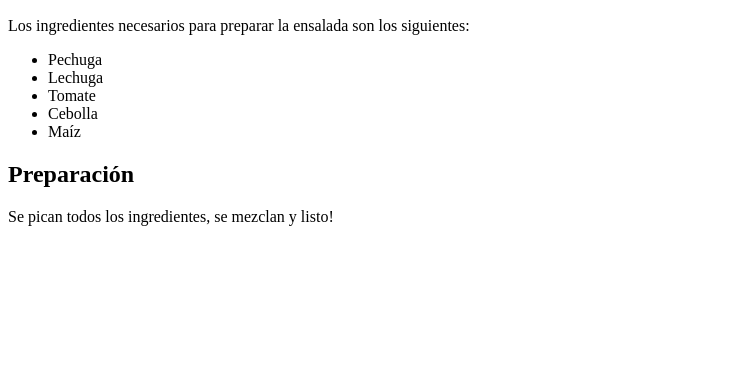
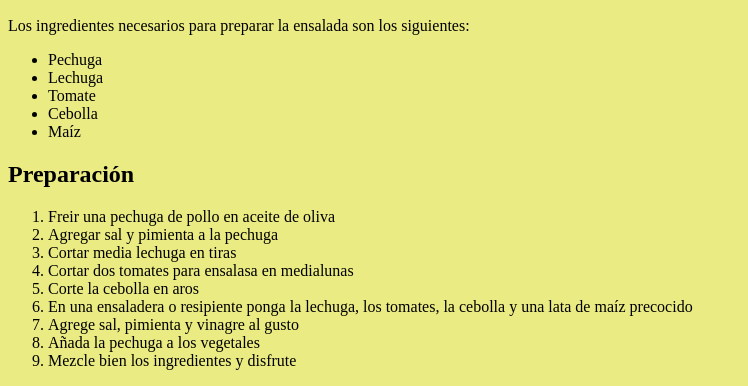
Before and after one commit to javier0830/aspirantes-mir-html-y-css, a plain HTML site: page ejercicio1-html-y-css/index.html in a window 1280 px wide. Shown: the part 434-820 px from the top of the page, without its empty margins (0-748 px from the left). Drawn offline with Linux system fonts and the light colour scheme.

Commit message:
Agrega lista ordenada con los pasos para preparar la ensalada

```diff
--- a/ejercicio1-html-y-css/estilos.css
+++ b/ejercicio1-html-y-css/estilos.css
@@ -1,3 +1,7 @@
 h1 {
     color: #9966ff;
 }
+
+body {
+    background: rgba(233, 233, 117, 0.89);
+}
--- a/ejercicio1-html-y-css/index.html
+++ b/ejercicio1-html-y-css/index.html
@@ -19,6 +19,16 @@
             <li>Maíz</li>
         </ul>
         <h2>Preparación</h2>
-        <p>Se pican todos los ingredientes, se mezclan y listo!</p>
+        <ol>
+            <li>Freir una pechuga de pollo en aceite de oliva</li>
+            <li>Agregar sal y pimienta a la pechuga</li>
+            <li>Cortar media lechuga en tiras</li>
+            <li>Cortar dos tomates para ensalasa en medialunas</li>
+            <li>Corte la cebolla en aros</li>
+            <li>En una ensaladera o resipiente ponga la lechuga, los tomates, la cebolla y una lata de maíz precocido</li>
+            <li>Agrege sal, pimienta y vinagre al gusto</li>
+            <li>Añada la pechuga a los vegetales</li>
+            <li>Mezcle bien los ingredientes y disfrute</li>
+        </ol>
     </body>
 </html>
```
